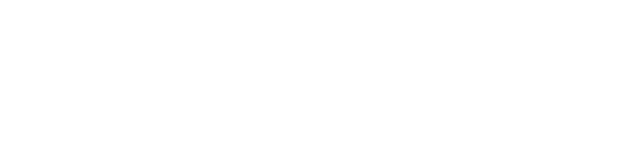
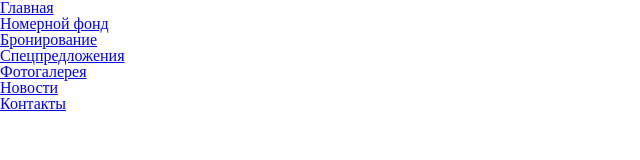
Before and after one commit to karmazinsergey/stream, a plain HTML site: page index.html in a window 1280 px wide. Shown: the whole page, without its empty margins (0-640 px from the left). Drawn offline with Linux system fonts and the light colour scheme.

Commit message:
Header menu add

```diff
--- a/index.html
+++ b/index.html
@@ -11,7 +11,35 @@
 </head>
 
 <body>
-    <header class="header"></header>
+    <header class="header">
+        <div class="header__top">
+            <nav class="header__menu">
+                <ul class="header__menu-list">
+                    <li class="header__menu-item">
+                        <a class="header__menu-link" href="#">Главная</a>
+                    </li>
+                    <li class="header__menu-item">
+                        <a class="header__menu-link" href="#">Номерной фонд</a>
+                    </li>
+                    <li class="header__menu-item">
+                        <a class="header__menu-link" href="#">Бронирование</a>
+                    </li>
+                    <li class="header__menu-item">
+                        <a class="header__menu-link" href="#">Спецпредложения</a>
+                    </li>
+                    <li class="header__menu-item">
+                        <a class="header__menu-link" href="#">Фотогалерея</a>
+                    </li>
+                    <li class="header__menu-item">
+                        <a class="header__menu-link" href="#">Новости</a>
+                    </li>
+                    <li class="header__menu-item">
+                        <a class="header__menu-link" href="#">Контакты</a>
+                    </li>
+                </ul>
+            </nav>
+        </div>
+    </header>
 </body>
 
 </html>
```
